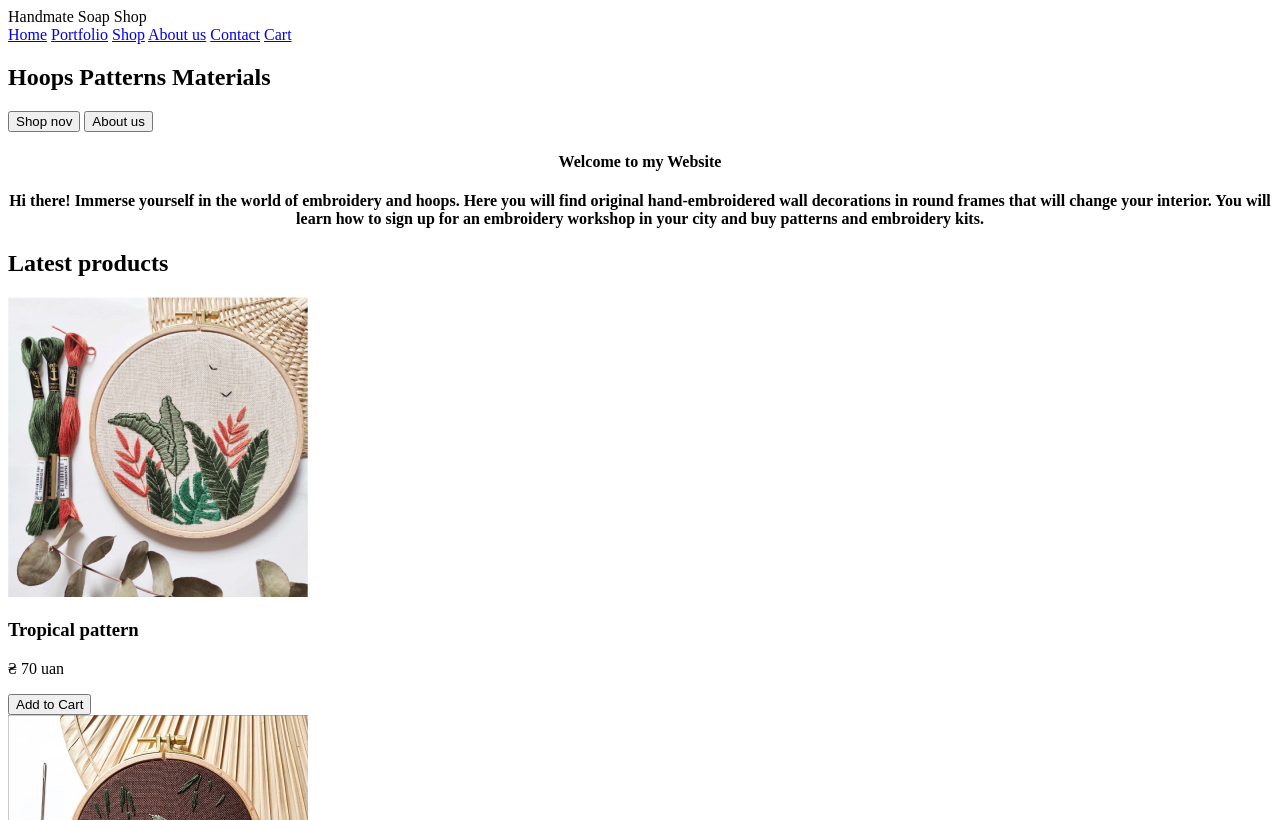
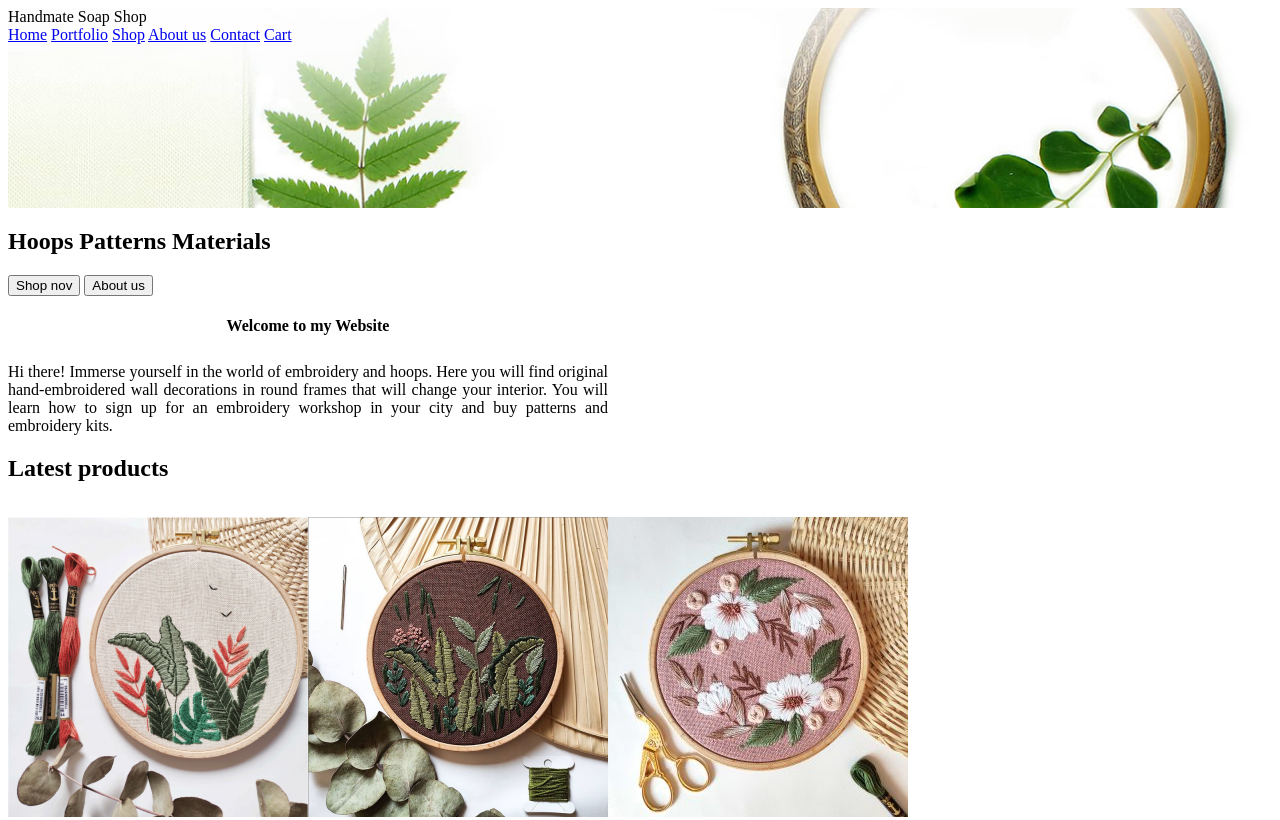
Before and after one commit to Taras198700/596-html, a plain HTML site: page index.html in a window 1280 px wide. Shown: the top 820 px of the page. Drawn offline with Linux system fonts and the light colour scheme.

Commit message:
Html code

```diff
--- a/index.css
+++ b/index.css
@@ -1,8 +1,31 @@
-.logo {
-    text-transform: uppercase;
-    font-size: 2rem;
-    font-weight: bold;
-    border: 2px salmon;
-    padding: 10px;
-    margin: 20px;
+h4 {
+    text-align: center;
+    height: 25px;
 }
+p {
+    text-align: justify;
+  }
+.wpb_wrapper {
+    width: 600px;
+}
+h3:hover {
+    text-decoration: underline;
+}
+.heading {
+    height: 100px;
+    background-image: url(../img/header.jpg);
+    background-size: cover;
+    min-height: 200px;
+}
+.site-footer {
+    background-image: url(../img/header.jpg);
+    background-size: cover;
+    min-height: 150px;
+}
+.product-list {
+    display: flex;
+}
+
+.product-list img {
+    margin-top: 15px;
+}
--- a/index.html
+++ b/index.html
@@ -7,6 +7,7 @@
     <meta name="viewport" content="width=device-width, initial-scale=1.0">
     <title>Handmate Soap Shop</title>
     <link rel="icon" href="img/logo-mrpn.jpg">
+    <link rel="stylesheet" href="index.css"
 </head>
 
 <body>
@@ -31,13 +32,12 @@
     </header>
     <main>
         <div class="wpb_wrapper">
-            <h4 style="text-align: center;">Welcome to my Website</h4>
-            <h4 style="text-align: center;">Hi there! Immerse yourself in the world of embroidery and hoops. Here you
+            <h4>Welcome to my Website</h4>
+            <p>Hi there! Immerse yourself in the world of embroidery and hoops. Here you
                 will find original hand-embroidered wall decorations in round frames that will change your interior. You
                 will learn how to sign up for an embroidery workshop in your city and buy patterns and embroidery kits.
-            </h4>
+            </p>
         </div>
-
         <h2>Latest products</h2>
             <div class="product-list">
                 <article>
@@ -46,7 +46,6 @@
                     <p>₴ 70 uan</p>
                     <div>
                         <button>Add to Cart</button>
-                </div>
                     </div>
                 </article>
                 <article>
@@ -70,7 +69,9 @@
     <footer class="site-footer">
         <div class="footer-row top">
             <div class="footer-block left">
-
+                <article>
+                    <img src="img/jungle pattern.jpg" alt="">
+                    <h3>Jungle pattern</h3>
             </div>
             <div class="footer-block middle-left">
                 <h3>Navigation</h3>
```
Lines whose indentation alone changed are shown as unchanged.
